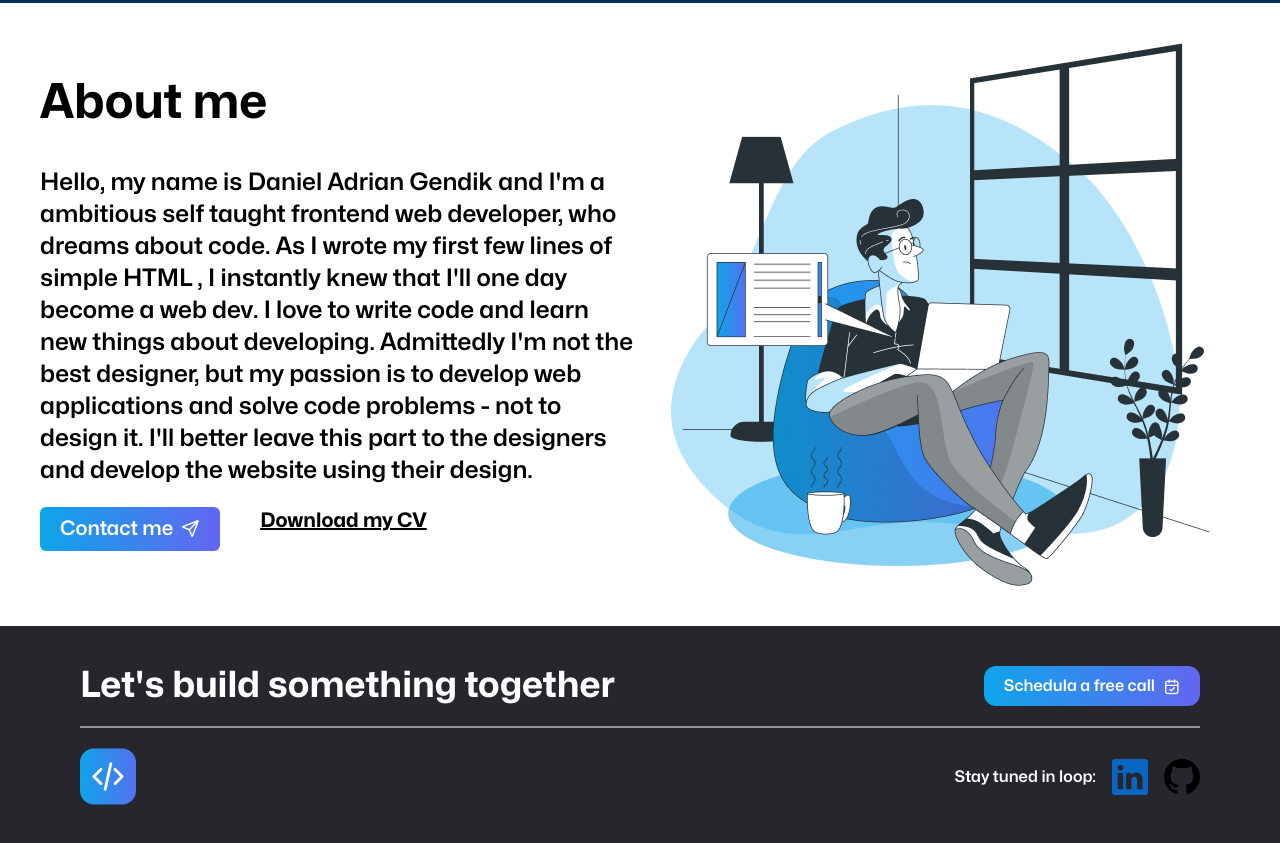
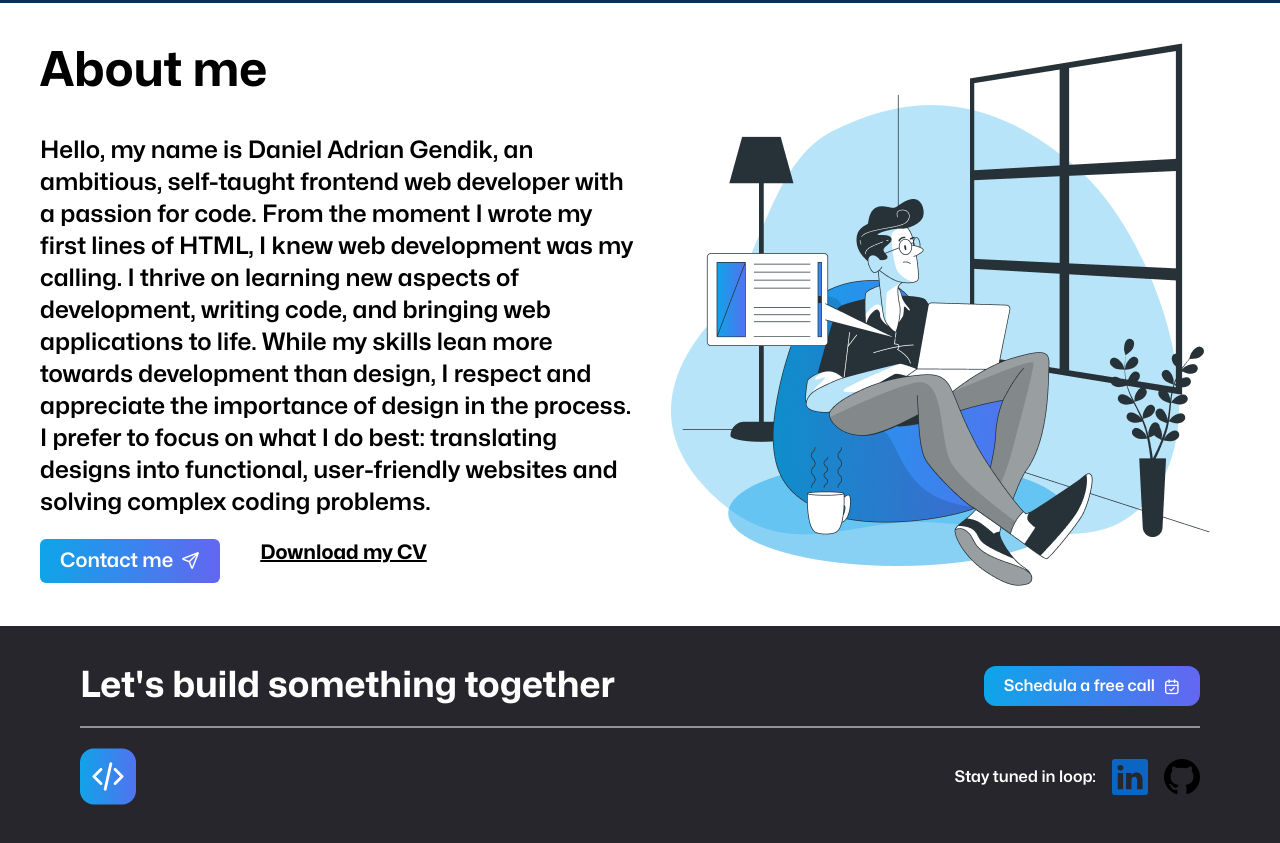
Before and after one commit to danielgen01/Daniels-portfolio, a React (Vite) app: page / in a window 1280 px wide. Shown: the part 4200-5043 px from the top of the page. Built offline with nearby package versions, Linux system fonts and the light colour scheme.

Commit message:
change text content of <p>

```diff
--- a/src/components/Aboutme/Aboutme.tsx
+++ b/src/components/Aboutme/Aboutme.tsx
@@ -13,14 +13,15 @@ const Aboutme = () => {
               </h1>
             </div>
             <p className="text-black mt-5 font-semibold dark:text-white lg:text-2xl">
-              Hello, my name is Daniel Adrian Gendik and I'm a ambitious self
-              taught frontend web developer, who dreams about code. As I wrote
-              my first few lines of simple HTML , I instantly knew that I'll one
-              day become a web dev. I love to write code and learn new things
-              about developing. Admittedly I'm not the best designer, but my
-              passion is to develop web applications and solve code problems -
-              not to design it. I'll better leave this part to the designers and
-              develop the website using their design.
+              Hello, my name is Daniel Adrian Gendik, an ambitious, self-taught
+              frontend web developer with a passion for code. From the moment I
+              wrote my first lines of HTML, I knew web development was my
+              calling. I thrive on learning new aspects of development, writing
+              code, and bringing web applications to life. While my skills lean
+              more towards development than design, I respect and appreciate the
+              importance of design in the process. I prefer to focus on what I
+              do best: translating designs into functional, user-friendly
+              websites and solving complex coding problems.
             </p>
 
             <div className="buttons w-full flex justify-center gap-10 lg:justify-start">
```
